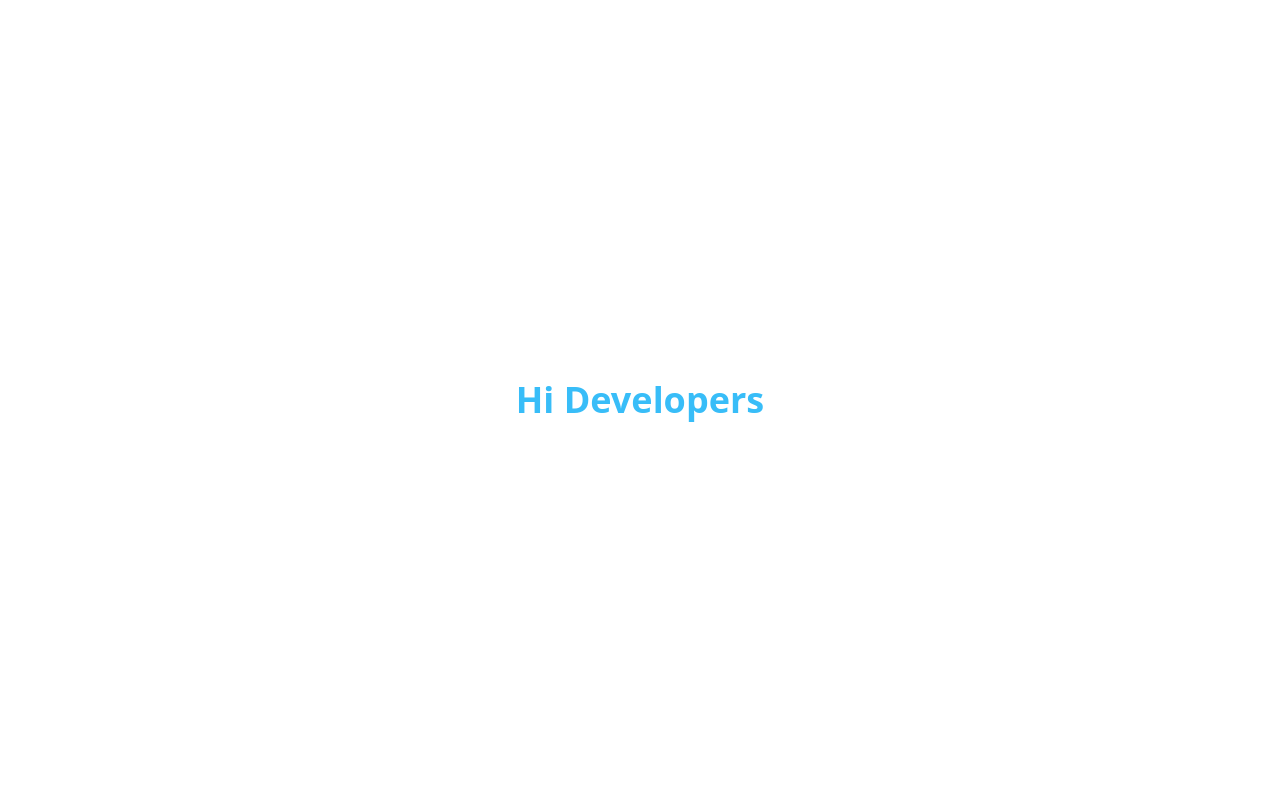
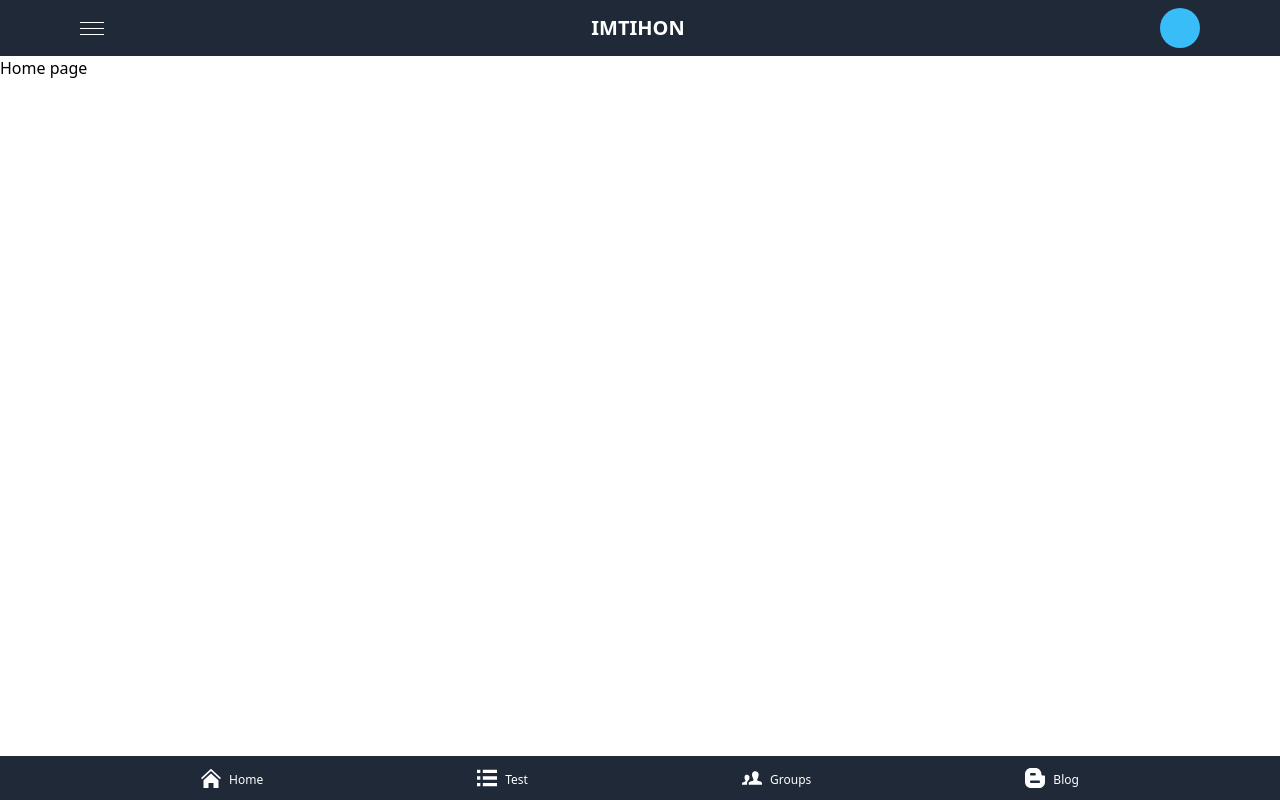
Before and after one commit to JavohirBozorboyev/imtihon, a Next.js app: page / in a window 1280 px wide. Built offline with nearby package versions, Linux system fonts and the light colour scheme.

Commit message:
navbar and new pages added

```diff
--- /dev/null
+++ b/components/Navbar/Navbar.js
@@ -0,0 +1,114 @@
+import Link from "next/link";
+import React from "react";
+
+function Navbar() {
+  const [isActive, setIsActive] = React.useState(false);
+  const [profil, setProfil] = React.useState(false);
+  const toggle = () => {
+    setIsActive(!isActive);
+    if (profil == true) {
+      setProfil(false);
+    }
+  };
+  const toggleProfil = () => {
+    setProfil(!profil);
+    if (isActive == true) {
+      setIsActive(false);
+    }
+  };
+
+  return (
+    <div className="bg-gray-800 h-[56px] flex flex-col justify-center items-center z-[200]  ">
+      <div className="container  flex justify-between items-center">
+        <div className="flex justify-between items-center w-[63%] sm:w-[58%] md:w-[55%] xl:w-[54%]">
+          <button className="   relative" onClick={toggle}>
+            {isActive ? (
+              <svg
+                width="24"
+                height="24"
+                xmlns="http://www.w3.org/2000/svg"
+                fillRule="evenodd"
+                clipRule="evenodd"
+                fill="#fff"
+              >
+                <path d="M12 11.293l10.293-10.293.707.707-10.293 10.293 10.293 10.293-.707.707-10.293-10.293-10.293 10.293-.707-.707 10.293-10.293-10.293-10.293.707-.707 10.293 10.293z" />
+              </svg>
+            ) : (
+              <svg
+                width="24"
+                height="24"
+                xmlns="http://www.w3.org/2000/svg"
+                fillRule="evenodd"
+                clipRule="evenodd"
+                fill="#fff"
+              >
+                <path
+                  d="M24 18v1h-24v-1h24zm0-6v1h-24v-1h24zm0-6v1h-24v-1h24z"
+                  fill="#1040e2"
+                />
+                <path d="M24 19h-24v-1h24v1zm0-6h-24v-1h24v1zm0-6h-24v-1h24v1z" />
+              </svg>
+            )}
+          </button>
+          <Link href="/">
+            <a className="text-white uppercase text-xl font-bold ">Imtihon</a>
+          </Link>
+        </div>
+
+        <div
+          className={
+            isActive
+              ? "absolute  flex flex-col items-center justify-center py-8 opacity-[1]  bg-gray-600 duration-500 -top-[0%]  left-0  mt-[56px] w-full  overflow-hidden"
+              : "  hidden opacity-[0]      "
+          }
+        >
+          <Link href="/">
+            <a className="text-white py-2 px-2 " onClick={toggle}>
+              About
+            </a>
+          </Link>
+          <Link href="/">
+            <a className="text-white py-2 px-2" onClick={toggle}>
+              Contact
+            </a>
+          </Link>
+          <Link href="/">
+            <a className="text-white py-2 px-2" onClick={toggle}>
+              Team
+            </a>
+          </Link>
+          <div className=" mt-6">
+            <Link href="/">
+              <a className="text-white px-6 font-bold mx-2 border border-sky-400 bg-sky-400 transition-all hover:bg-transparent rounded-md py-2">
+                Sign In
+              </a>
+            </Link>
+            <Link href="/">
+              <a className="text-white px-6 font-bold mx-2 border border-sky-400 transition-all hover:bg-sky-400 rounded-md py-2 ">
+                Sign Up
+              </a>
+            </Link>
+          </div>
+        </div>
+        <div className="realative">
+          <div
+            className="w-[40px] cursor-pointer h-[40px] rounded-full bg-sky-400"
+            onClick={toggleProfil}
+          ></div>
+        </div>
+      </div>
+      <div className={profil ? "container relative  " : "hidden"}>
+        <div className="absolute mt-3 right-0 px-8 py-2 mr-2 flex flex-col rounded shadow-xl shadow-gray-400  bg-gray-600  ">
+          <Link href="#">
+            <a className="text-white text-md my-1">Your Profil</a>
+          </Link>
+          <Link href="#">
+            <a className="text-white text-md my-1"> Settings</a>
+          </Link>
+        </div>
+      </div>
+    </div>
+  );
+}
+
+export default Navbar;
--- /dev/null
+++ b/components/Navbar/NavigationBar.js
@@ -0,0 +1,71 @@
+import Link from "next/link";
+import React from "react";
+
+function NavigationBar() {
+
+
+  return (
+    <div className=" bg-gray-800 py-2 sm:py-3 fixed w-full bottom-0 z-[1000] ">
+      <div className="container flex justify-between items-center sm:justify-around px-6">
+        <Link href="/">
+          <a className="text-white flex flex-col items-center sm:flex-row">
+            <svg
+              xmlns="http://www.w3.org/2000/svg"
+              width="20"
+              height="20"
+              viewBox="0 0 24 24"
+              fill="#fff"
+            >
+              <path d="M12 6.453l9 8.375v9.172h-6v-6h-6v6h-6v-9.172l9-8.375zm12 5.695l-12-11.148-12 11.133 1.361 1.465 10.639-9.868 10.639 9.883 1.361-1.465z" />
+            </svg>
+            <p className=" text-xs  mt-1 sm:ml-2">Home</p>
+          </a>
+        </Link>
+        <Link href="/exem">
+          <a className="text-white flex flex-col items-center sm:flex-row">
+            <svg
+              xmlns="http://www.w3.org/2000/svg"
+              width="20"
+              height="20"
+              viewBox="0 0 24 24"
+              fill="#fff"
+            >
+              <path d="M4 22h-4v-4h4v4zm0-12h-4v4h4v-4zm0-8h-4v4h4v-4zm3 0v4h17v-4h-17zm0 12h17v-4h-17v4zm0 8h17v-4h-17v4z" />
+            </svg>
+            <p className=" text-xs mt-1 sm:ml-2">Test</p>
+          </a>
+        </Link>
+        <Link href="/groups">
+          <a className="text-white flex flex-col items-center sm:flex-row">
+            <svg
+              xmlns="http://www.w3.org/2000/svg"
+              width="20"
+              height="20"
+              viewBox="0 0 24 24"
+              fill="#fff"
+            >
+              <path d="M10.118 16.064c2.293-.529 4.428-.993 3.394-2.945-3.146-5.942-.834-9.119 2.488-9.119 3.388 0 5.644 3.299 2.488 9.119-1.065 1.964 1.149 2.427 3.394 2.945 1.986.459 2.118 1.43 2.118 3.111l-.003.825h-15.994c0-2.196-.176-3.407 2.115-3.936zm-10.116 3.936h6.001c-.028-6.542 2.995-3.697 2.995-8.901 0-2.009-1.311-3.099-2.998-3.099-2.492 0-4.226 2.383-1.866 6.839.775 1.464-.825 1.812-2.545 2.209-1.49.344-1.589 1.072-1.589 2.333l.002.619z" />
+            </svg>
+            <p className=" text-xs mt-1 sm:ml-2">Groups</p>
+          </a>
+        </Link>
+        <Link href="/blog">
+          <a className="text-white flex flex-col items-center sm:flex-row">
+            <svg
+              xmlns="http://www.w3.org/2000/svg"
+              width="20"
+              height="20"
+              viewBox="0 0 24 24"
+              fill="#fff"
+            >
+              <path d="M22.814 9.031h-1.95c-1 0-1.185-.764-1.185-1.707.001-4.045-3.272-7.324-7.308-7.324h-5.062c-4.037 0-7.309 3.279-7.309 7.324v9.352c0 4.045 3.272 7.324 7.309 7.324h9.383c4.036 0 7.308-3.279 7.308-7.324v-6.457c0-.657-.531-1.188-1.186-1.188zm-15.428-3.031h4.229c.765 0 1.385.671 1.385 1.5s-.62 1.5-1.386 1.5h-4.228c-.766 0-1.386-.671-1.386-1.5s.62-1.5 1.386-1.5zm9.134 12h-9.04c-.817 0-1.48-.672-1.48-1.5 0-.83.663-1.5 1.48-1.5h9.039c.817 0 1.48.67 1.48 1.5.001.828-.662 1.5-1.479 1.5z" />
+            </svg>
+            <p className=" text-xs mt-1 sm:ml-2">Blog</p>
+          </a>
+        </Link>
+      </div>
+    </div>
+  );
+}
+
+export default NavigationBar;
--- /dev/null
+++ b/containers/AppContainer.js
@@ -0,0 +1,15 @@
+import React from 'react'
+import  Navbar  from '../components/Navbar/Navbar'
+import NavigationBar from '../components/Navbar/NavigationBar'
+
+function AppContainer({children}) {
+  return (
+    <>
+    <Navbar />
+    {children}
+    <NavigationBar />
+    </>
+  )
+}
+
+export default AppContainer
--- a/pages/_app.js
+++ b/pages/_app.js
@@ -1,7 +1,12 @@
+import AppContainer from '../containers/AppContainer'
 import '../styles/globals.css'
 
 function MyApp({ Component, pageProps }) {
-  return <Component {...pageProps} />
+  return (
+    <AppContainer>
+      <Component {...pageProps} />
+    </AppContainer>
+  );
 }
 
 export default MyApp
--- /dev/null
+++ b/pages/blog/index.js
@@ -0,0 +1,11 @@
+import React from 'react'
+
+function index() {
+  return (
+    <div>
+        Blog sahifasi
+    </div>
+  )
+}
+
+export default index
--- /dev/null
+++ b/pages/exem/index.js
@@ -0,0 +1,9 @@
+import React from 'react'
+
+function index() {
+  return (
+    <div>exem sahifasi</div>
+  )
+}
+
+export default index
--- /dev/null
+++ b/pages/groups/index.js
@@ -0,0 +1,9 @@
+import React from 'react'
+
+function index() {
+  return (
+    <div>Groups page</div>
+  )
+}
+
+export default index
--- a/pages/index.js
+++ b/pages/index.js
@@ -1,5 +1,7 @@
 import Head from "next/head";
 import Image from "next/image";
+import Navbar from "../components/Navbar/Navbar";
+import NavigationBar from "../components/Navbar/NavigationBar";
 
 export default function Home() {
   return (
@@ -11,9 +13,7 @@ export default function Home() {
       </Head>
 
       <main>
-        <div className="flex items-center justify-center min-h-[100vh]">
-          <h1 className=" text-sky-400 font-bold text-4xl">Hi Developers</h1>
-        </div>
+        <div>Home page</div>
       </main>
     </div>
   );
--- a/tailwind.config.js
+++ b/tailwind.config.js
@@ -27,7 +27,7 @@ module.exports = {
     },
     container: {
       center: true,
-      padding: "16px",
+      padding: "10px",
     },
     extend: {
       colors: {
```
